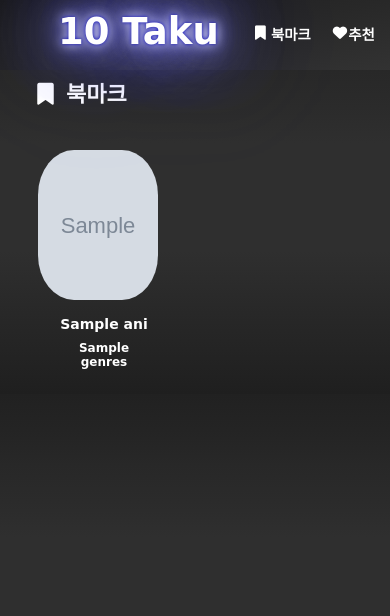
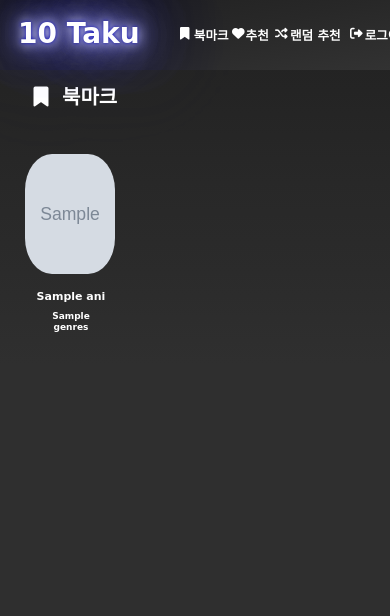
Before and after one commit to songheewon/10Taku, a Django app: template templates/animation/bookmark.html in a window 390 px wide. Shown: the top 616 px of the page. Before the commit the page ends 369 px from the top, so only its background shows below. Run offline with Django 4.2, Linux system fonts and the light colour scheme; the template is opened without the code that fills it: most values are stand-ins (such as "Sample title", 1, 10 or a date in 2020); grey boxes marked "Sample" are stand-in pictures; some libraries are stand-ins or nearby versions; some web fonts are replaced.

Commit message:
1. 반응형웹 Galaxy 20 , ipad Air 기준

```diff
--- a/static/style/base.css
+++ b/static/style/base.css
@@ -4,6 +4,7 @@ body {
     flex-direction: column;
     align-items: center;
     height: 100%;
+    min-height: 1000px;
     width: 100%;
     margin: 0;
     overflow: auto;
@@ -28,6 +29,7 @@ body::-webkit-scrollbar-track {
     flex-wrap: nowrap;
     justify-content: space-evenly;
     width: 100%;
+    min-width: 390px;
     height: 70px;
     position: fixed;
     z-index: 1;
@@ -133,6 +135,9 @@ body::-webkit-scrollbar-track {
     border-color: transparent;
     transform: scale(1);
 }
+.logout {
+    margin-right: 10px;
+}
 
 .logout-txt {
     margin-left: 16px;
@@ -170,14 +175,64 @@ body::-webkit-scrollbar-track {
     transition: all 0.25s ease-in-out;
     color: red;
 }
-
-@media screen and (max-width: 640px) {
+@media screen and (max-width: 820px) {
+    .search {
+        max-width: 200px;
+        transform: scale(0.9);
+        margin-left: -10%;
+        margin-right: -10%;
+    }
     .username {
         display: none;
     }
+    .logo {
+        font-size: 28px;
+        margin-top: 10px;
+    }
+    .bookmark, .random, .liked, .logout {
+        transform: scale(0.8);
+        margin-left: -20%;
+        margin-right: -100px;
+    }
+    .user-info {
+        margin-right: -14%;
+    }
+}
+
+
+@media screen and (max-width: 640px) {
+    .search{
+        display: none;
+    }
+    .logo {
+        font-size: 28px;
+        margin-top: 10px;
+        margin-left: 10px;
+    }
+    .username {
+        display: none;
+    }
+    .user-info {
+        justify-content: space-evenly;
+        margin-right: -7%;
+    }
 
     .bookmark, .random, .liked, .logout {
-        transform: scale(0.8);
+        transform: scale(0.7);
+        margin-left: -20px;
+    }
+    .random {
+        margin-right: -10px;
+    }
+    .bookmark {
+        margin-left: 0;
+        margin-right: -5px;
+    }
+    .logout{
+        margin-right: 10px;
+    }
+    .liked {
+        margin-right: -10px;
     }
 
     .bookmark:hover {
@@ -210,9 +265,3 @@ body::-webkit-scrollbar-track {
     }
 
 }
-
-@media screen and (max-width: 780px) {
-    .search {
-        display: none;
-    }
-}
--- a/static/style/show_pages.css
+++ b/static/style/show_pages.css
@@ -84,30 +84,59 @@
     position: relative;
 }
 
+@media screen and (max-width: 830px) {
+    .genre-header {
+        margin-top: 10%;
+        margin-left: -7%;
+    }
+    .anime-box{
+        width: 160px;
+        margin-right: 15px;
+        margin-left: 80px;
+    }
+    .card-img-top {
+        width: 160px;
+        height: 180px;
+        border-radius: 30%;
+    }
+    .card-title {
+        width: 130px;
+        font-size: 15px;
+    }
+    .card-genre {
+        width: 130px;
+        font-size: 12px;
+    }
+    .genre-name {
+        font-size: 26px;
+    }
+
+}
+
 @media screen and (max-width: 640px) {
     .genre-header {
-        margin-top: 15%;
-        margin-left: -13%;
+        margin-top: 16%;
+        margin-left: -14%;
     }
     .anime-box{
         width: 100px;
         margin-right: 15px;
-        margin-left: 38px;
+        margin-left: 20px;
     }
     .card-img-top {
-        width: 120px;
-        height: 150px;
+        width: 90px;
+        height: 120px;
         border-radius: 30%;
     }
     .card-title {
-        width: 100px;
-        font-size: 14px;
+        width: 70px;
+        font-size: 11px;
     }
     .card-genre {
-        width: 100px;
-        font-size: 12px;
+        width: 70px;
+        font-size: 9px;
     }
     .genre-name {
-        font-size: 22px;
+        font-size: 20px;
     }
 }
--- a/templates/animation/detail.html
+++ b/templates/animation/detail.html
@@ -132,7 +132,7 @@
                 </div>
                 <div>
                     <img src="https://img2.yna.co.kr/photo/yna/YH/2013/09/08/PYH2013090801520000500_P2.jpg"
-                         class="recommend-img"> <span class="recommend-title">진격의 거인</span>
+                         class="recommend-img"> <span class="recommend-title">진격의 거인진격의 거인진격의 거인진격의 거인진격의 거인진격의 거인진격의 거인</span>
                 </div>
                 <div>
                     <img src="https://img2.yna.co.kr/photo/yna/YH/2013/09/08/PYH2013090801520000500_P2.jpg"
--- a/templates/user/select_genre.html
+++ b/templates/user/select_genre.html
@@ -97,7 +97,7 @@
                 <div class="genre-row">
                     <div class="genre-info">
                         <button type="submit" name="genre" value="20" class="genre-btn">
-                        <img src="../../static/image/학교.png"
+                        <img src="../../static/image/학원.png"
                              class="card-img-top" style="width: 120px; height: 110px;">
                         <div class="card-body">
                             {% if '20' in genre_list %}
```
Also changed, not shown: static/style/detail.css (+33 -10 lines), static/style/mainpage.css (+42 -8 lines), static/style/select_genre.css (+34 -4 lines), static/image/학원.png (renamed from static/image/학교.png).
